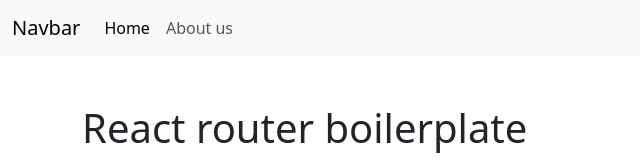
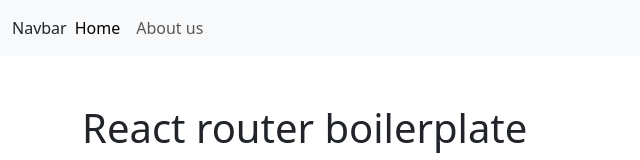
Before and after one commit to AntonioCappellano/152-personal-boilerplate, a React (Vite) app: page / in a window 1280 px wide. Shown: the top 160 px of the page, without its empty margins (0-640 px from the left). Built offline with nearby package versions, Linux system fonts and the light colour scheme.

Commit message:
Refactor routing structure to include DefaultLayout; update Header component to use NavLink and clean up HomePage and AboutPage

```diff
--- a/src/App.jsx
+++ b/src/App.jsx
@@ -1,13 +1,16 @@
 import { BrowserRouter, Route, Routes } from "react-router-dom";
 import HomePage from "./pages/HomePage";
 import AboutPage from "./pages/AboutPage";
+import DefaultLayout from "./layouts/DefaultLayout";
 
 export default function App() {
   return (
     <BrowserRouter>
       <Routes>
-        <Route index Component={HomePage} />
-        <Route path="/about-us" Component={AboutPage} />
+        <Route Component={DefaultLayout}>
+          <Route index Component={HomePage} />
+          <Route path="/about-us" Component={AboutPage} />
+        </Route>
       </Routes>
     </BrowserRouter>
   );
--- a/src/components/Header.jsx
+++ b/src/components/Header.jsx
@@ -4,9 +4,9 @@ export default function Header() {
   return (
     <nav className="bg-body-tertiary navbar navbar-expand-lg">
       <div className="container-fluid">
-        <a className="navbar-brand" href="#">
+        <NavLink className="nav-link" to="/">
           Navbar
-        </a>
+        </NavLink>
         <button
           className="navbar-toggler"
           type="button"
--- /dev/null
+++ b/src/layouts/DefaultLayout.jsx
@@ -0,0 +1,14 @@
+import { Outlet } from "react-router-dom";
+import Header from "../components/Header";
+
+export default function DefaultLayout() {
+  return (
+    <>
+      <Header />
+
+      <main>
+        <Outlet />
+      </main>
+    </>
+  );
+}
--- a/src/pages/AboutPage.jsx
+++ b/src/pages/AboutPage.jsx
@@ -1,21 +1,15 @@
-import Header from "../components/Header";
-
 export default function AboutPage() {
   return (
     <>
-      <Header />
-
-      <main>
       <div className="py-5 container">
         <h1>About this project</h1>
         <p className="text-muted">
           Lorem ipsum dolor sit amet consectetur adipisicing elit. Quae minima
           voluptas ea repellendus aliquid, expedita nulla iure eligendi!
-            Dignissimos reiciendis nemo aliquid praesentium, soluta eos
-            assumenda sapiente veniam dicta cumque.
+          Dignissimos reiciendis nemo aliquid praesentium, soluta eos assumenda
+          sapiente veniam dicta cumque.
         </p>
       </div>
-      </main>
     </>
   );
 }
--- a/src/pages/HomePage.jsx
+++ b/src/pages/HomePage.jsx
@@ -1,15 +1,9 @@
-import Header from "../components/Header";
-
 export default function HomePage() {
   return (
     <>
-      <Header />
-
-      <main>
-        <div className="py-5 container">
-          <h1>React router boilerplate</h1>
-        </div>
-      </main>
+      <div className="py-5 container">
+        <h1>React router boilerplate</h1>
+      </div>
     </>
   );
 }
```
Lines whose indentation alone changed are shown as unchanged.
